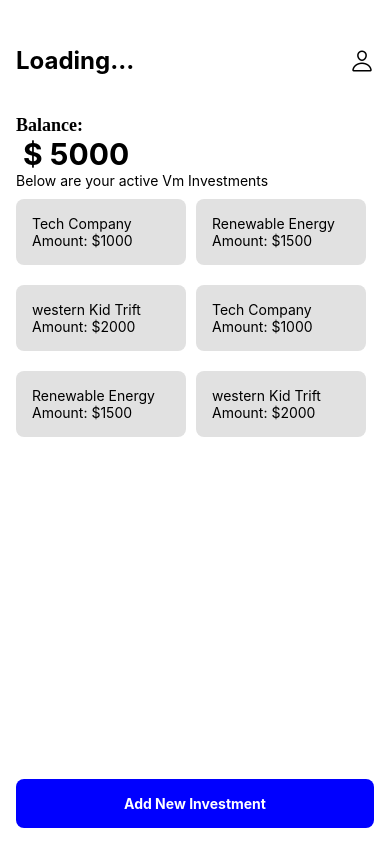
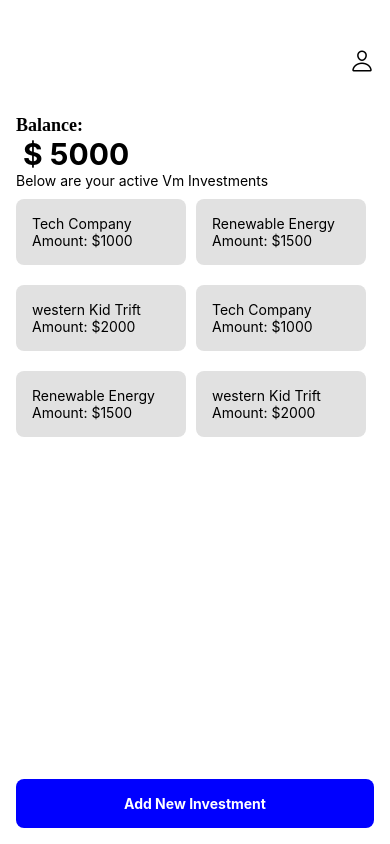
Before and after one commit to Obimbo07/olay, a React Native app in the folder client/: screen /Screen in a window 390 px wide. Built offline with nearby package versions, Linux system fonts and the light colour scheme; no server answers.

Commit message:
welcome note

```diff
--- a/client/components/HomeScreen.js
+++ b/client/components/HomeScreen.js
@@ -44,7 +44,7 @@ const HomeScreen = () => {
 
     <View style={styles.container}>
       <View style={styles.header}>
-        <Text style={styles.headerTitle}>{users.length > 0 ? users[0].name : 'Loading...'}</Text>
+        <Text style={styles.headerTitle}>Hello, {users.length > 0 ? users[0].email : 'Loading...'}</Text>
         <TouchableOpacity onPress={() => navigation.navigate('Profile')}>
           <Ionicons name="person-outline" size={24} color="black" />
         </TouchableOpacity>
@@ -90,6 +90,7 @@ const styles = StyleSheet.create({
   },
   headerTitle: {
     fontSize: 24,
+    color: '#0000',
     fontWeight: 'bold',
   },
   balanceSection: {
--- a/client/redux/user/userSlice.js
+++ b/client/redux/user/userSlice.js
@@ -18,6 +18,7 @@ export const fetchUsers = createAsyncThunk(
     }
 );
 
+
 const initialState = {
     data: [],
     loading: false,
@@ -32,7 +33,7 @@ export const userSlice = createSlice({
       builder
         .addCase(fetchUsers.pending, (state) => {
           state.loading = true;
-          state.error = null; // Reset error state
+          state.error = null;
         })
         .addCase(fetchUsers.fulfilled, (state, action) => {
           state.loading = false;
```
